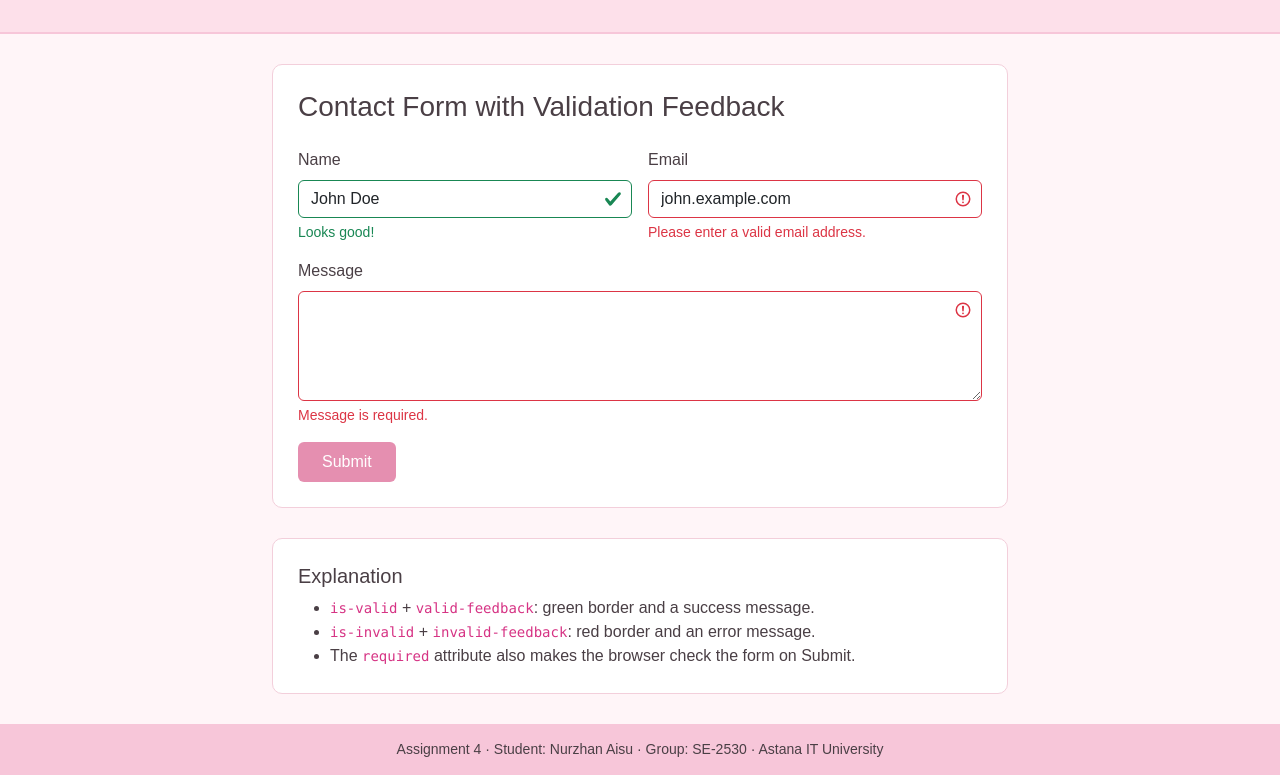
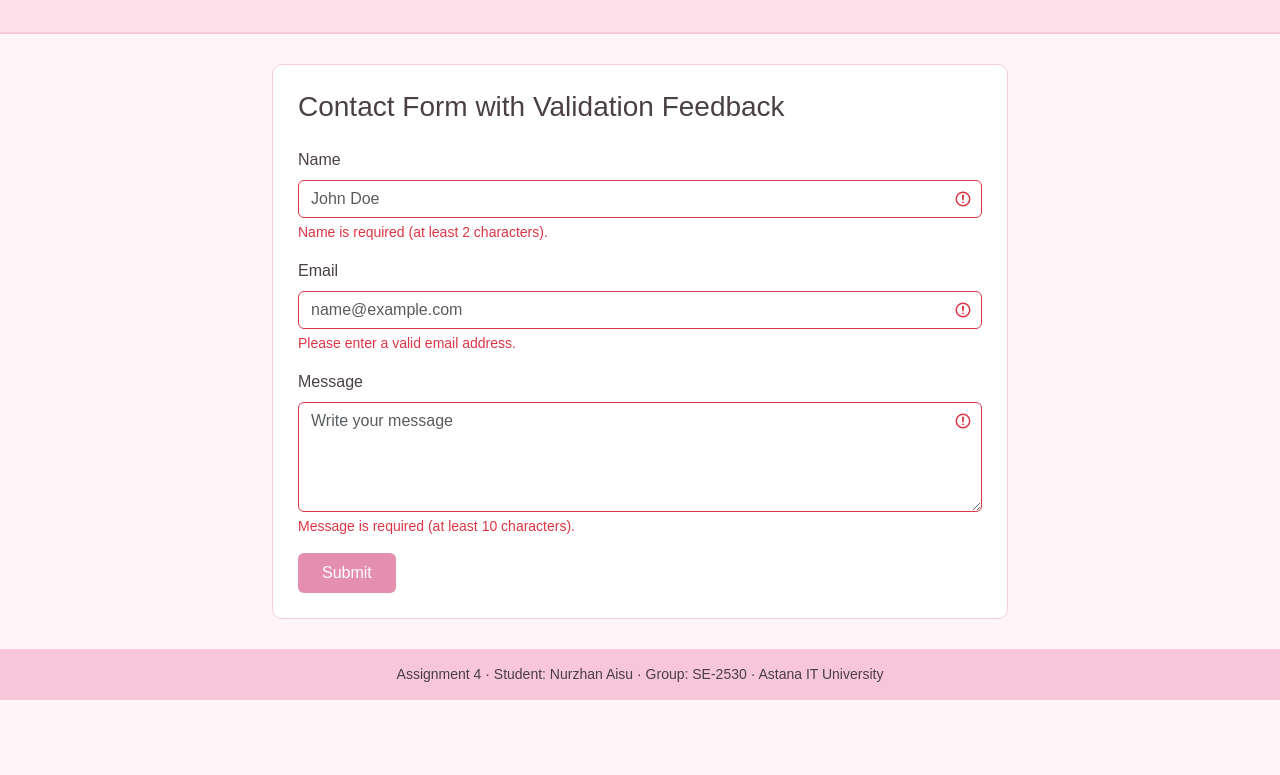
Before and after one commit to aisunurzhan08-collab/web4-1, a plain HTML site: page task3-feedback.html in a window 1280 px wide. Shown: the part 159-934 px from the top of the page. After the commit the page ends 859 px from the top, so only its background shows below. Drawn offline with nearby package versions, Linux system fonts and the light colour scheme.

Commit message:
Update task3-feedback.html

```diff
--- a/task3-feedback.html
+++ b/task3-feedback.html
@@ -17,12 +17,16 @@
       </button>
       <div class="collapse navbar-collapse" id="menu">
         <ul class="navbar-nav ms-auto">
-          <li class="nav-item"><a class="nav-link" href="index.html">Home</a></li><li class="nav-item"><a class="nav-link" href="task0-contact.html">Task 0</a></li><li class="nav-item"><a class="nav-link" href="task1-validation.html">Task 1</a></li><li class="nav-item"><a class="nav-link" href="task2-bootstrap.html">Task 2</a></li><li class="nav-item"><a class="nav-link active" href="task3-feedback.html">Task 3</a></li><li class="nav-item"><a class="nav-link" href="task4-registration.html">Task 4</a></li>
+          <li class="nav-item"><a class="nav-link" href="index.html">Home</a></li>
+          <li class="nav-item"><a class="nav-link" href="task0-contact.html">Task 0</a></li>
+          <li class="nav-item"><a class="nav-link" href="task1-validation.html">Task 1</a></li>
+          <li class="nav-item"><a class="nav-link" href="task2-bootstrap.html">Task 2</a></li>
+          <li class="nav-item"><a class="nav-link active" href="task3-feedback.html">Task 3</a></li>
+          <li class="nav-item"><a class="nav-link" href="task4-registration.html">Task 4</a></li>
         </ul>
       </div>
     </div>
   </nav>
-
   <header class="page-header">
     <div class="container">
       <h1>Task 3. Bootstrap Validation Styles</h1>
@@ -33,44 +37,42 @@
   <main class="container">
     <div class="row justify-content-center">
       <div class="col-lg-8">
+
         <div class="form-card">
           <h3 class="mb-4">Contact Form with Validation Feedback</h3>
-          <form action="#" method="post">
+
+          <form action="#" method="post" class="was-validated">
             <div class="row g-3">
 
-              <div class="col-md-6">
+              <div class="col-12">
                 <label for="name" class="form-label">Name</label>
-                <input type="text" class="form-control is-valid" id="name" value="John Doe" required>
+                <input type="text" class="form-control" id="name" placeholder="John Doe" required minlength="2">
                 <div class="valid-feedback">Looks good!</div>
+                <div class="invalid-feedback">Name is required (at least 2 characters).</div>
               </div>
 
-              <div class="col-md-6">
+              <div class="col-12">
                 <label for="email" class="form-label">Email</label>
-                <input type="email" class="form-control is-invalid" id="email" value="john.example.com" required>
+                <input type="email" class="form-control" id="email" placeholder="name@example.com" required>
+                <div class="valid-feedback">Looks good!</div>
                 <div class="invalid-feedback">Please enter a valid email address.</div>
               </div>
 
               <div class="col-12">
                 <label for="message" class="form-label">Message</label>
-                <textarea class="form-control is-invalid" id="message" rows="4" required></textarea>
-                <div class="invalid-feedback">Message is required.</div>
+                <textarea class="form-control" id="message" rows="4" placeholder="Write your message" required minlength="10"></textarea>
+                <div class="valid-feedback">Looks good!</div>
+                <div class="invalid-feedback">Message is required (at least 10 characters).</div>
               </div>
 
               <div class="col-12">
                 <button type="submit" class="btn btn-main">Submit</button>
               </div>
+
             </div>
           </form>
         </div>
 
-        <div class="form-card">
-          <h5>Explanation</h5>
-          <ul class="mb-0">
-            <li><code>is-valid</code> + <code>valid-feedback</code>: green border and a success message.</li>
-            <li><code>is-invalid</code> + <code>invalid-feedback</code>: red border and an error message.</li>
-            <li>The <code>required</code> attribute also makes the browser check the form on Submit.</li>
-          </ul>
-        </div>
       </div>
     </div>
   </main>
```
